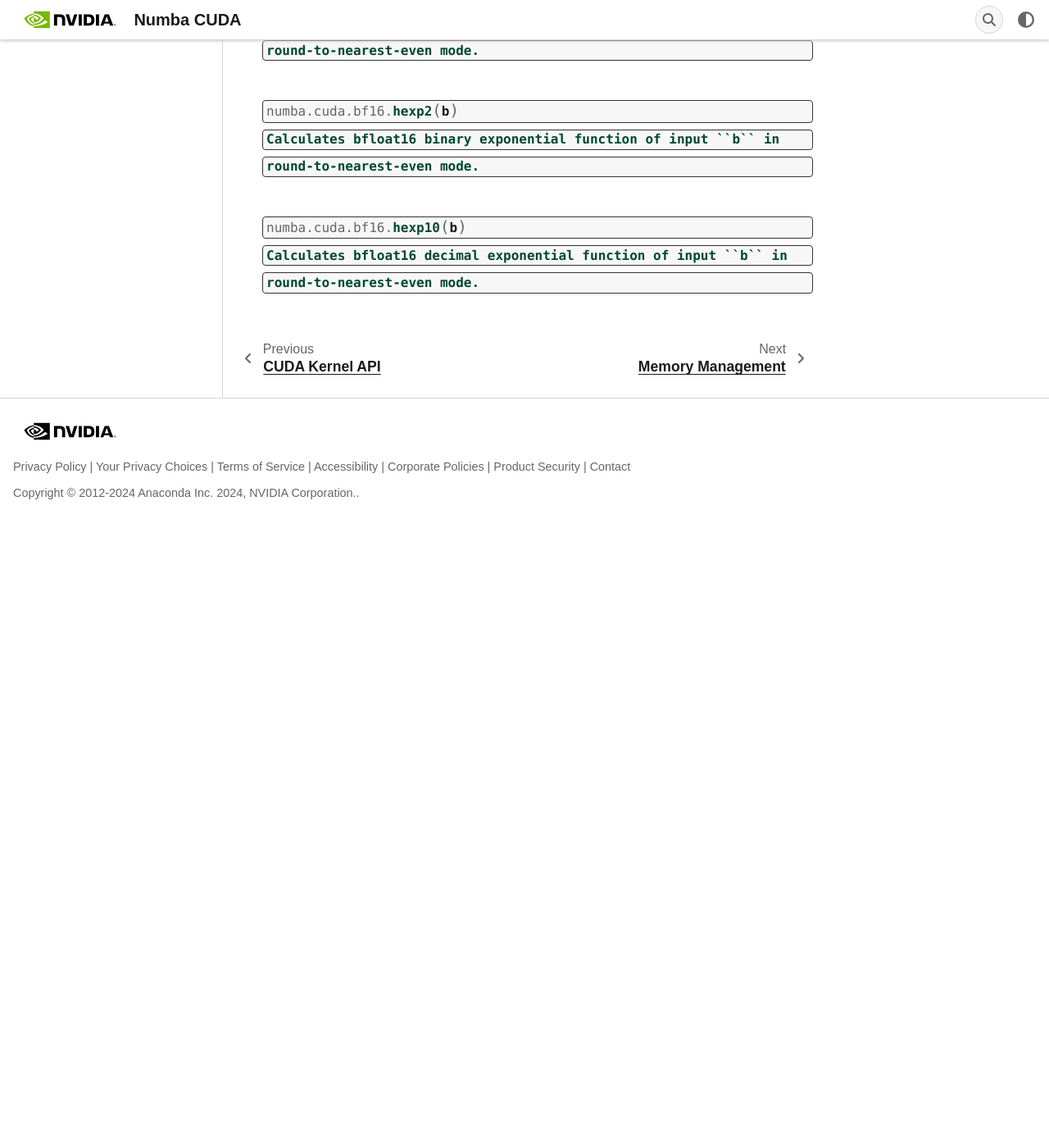
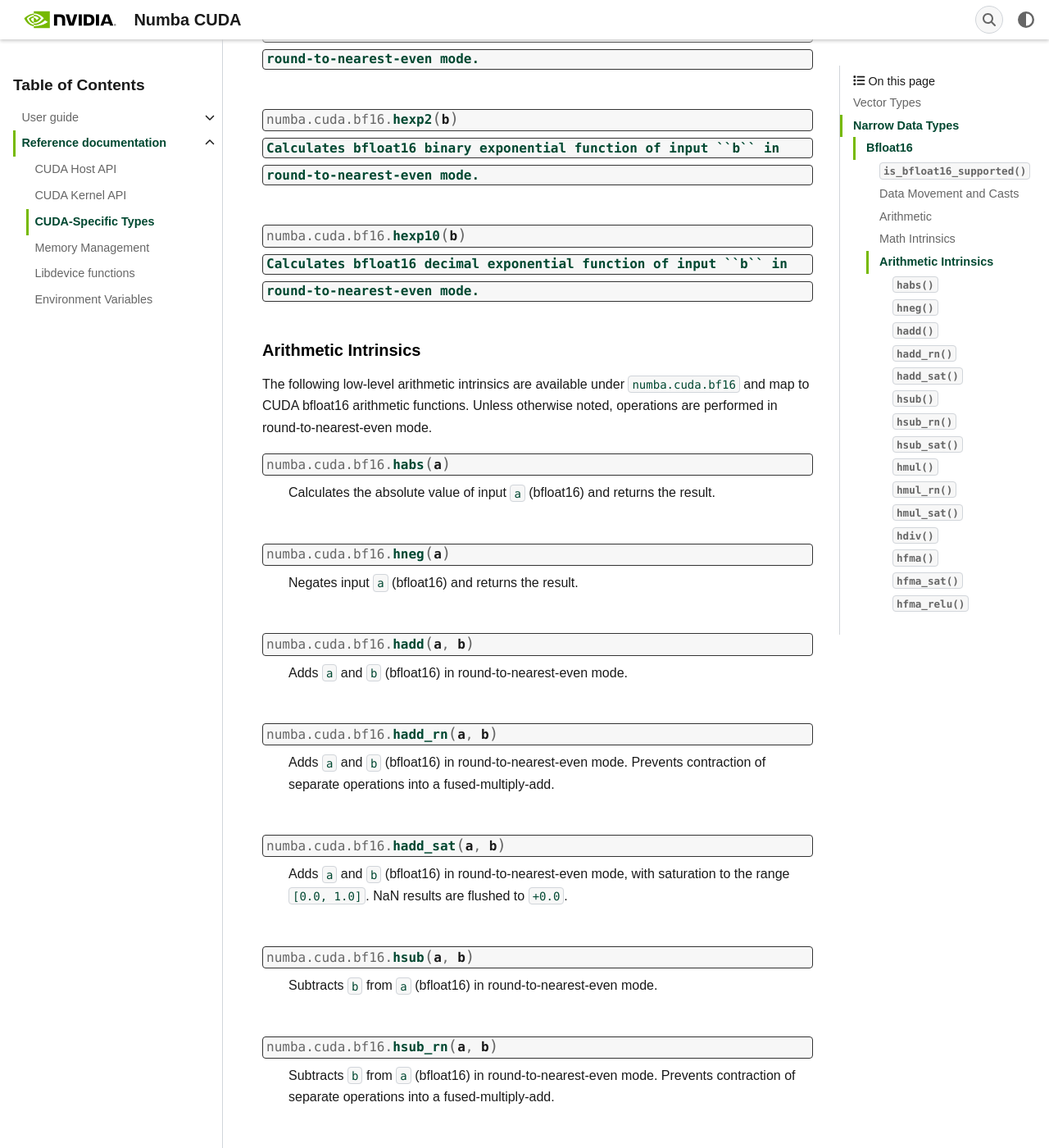
Before and after one commit to NVIDIA/numba-cuda, a Sphinx documentation site: the page built from docs/source/reference/types.rst, in a window 1280 px wide and 1400 px high, scrolled down 5073 px. Shown: the whole window at 82% size. Built offline with Sphinx 7.4.7, drawn with Linux system fonts in a browser that asks for light colours; some web fonts are replaced; before the commit the page ends 5703 px from its top, so only the background shows below that; some of the changed text lies outside the part shown.

Commit message:
Add documentation for arithmetic operations

```diff
--- a/docs/source/reference/types.rst
+++ b/docs/source/reference/types.rst
@@ -100,7 +101,7 @@
 Arithmetic
 **********
 
-Supported arithmetic operations on ``bfloat`16`` operands are:
+Supported arithmetic operations on ``bfloat16`` operands are:
 
 - Arithmetic (``+``, ``-``, ``*``, ``/``)
 - Arithmetic assignment operators (``+=``, ``-=``, ``*=``, ``/=``)
@@ -187,3 +188,80 @@
 .. function:: numba.cuda.bf16.hexp10(b)
     Calculates bfloat16 decimal exponential function of input ``b`` in
     round-to-nearest-even mode.
+
+
+Arithmetic Intrinsics
+*********************
+
+The following low-level arithmetic intrinsics are available under
+``numba.cuda.bf16`` and map to CUDA bfloat16 arithmetic functions. Unless
+otherwise noted, operations are performed in round-to-nearest-even mode.
+
+.. function:: numba.cuda.bf16.habs(a)
+
+    Calculates the absolute value of input ``a`` (bfloat16) and returns the result.
+
+.. function:: numba.cuda.bf16.hneg(a)
+
+    Negates input ``a`` (bfloat16) and returns the result.
+
+.. function:: numba.cuda.bf16.hadd(a, b)
+
+    Adds ``a`` and ``b`` (bfloat16) in round-to-nearest-even mode.
+
+.. function:: numba.cuda.bf16.hadd_rn(a, b)
+
+    Adds ``a`` and ``b`` (bfloat16) in round-to-nearest-even mode. Prevents
+    contraction of separate operations into a fused-multiply-add.
+
+.. function:: numba.cuda.bf16.hadd_sat(a, b)
+
+    Adds ``a`` and ``b`` (bfloat16) in round-to-nearest-even mode, with
+    saturation to the range ``[0.0, 1.0]``. NaN results are flushed to ``+0.0``.
+
+.. function:: numba.cuda.bf16.hsub(a, b)
+
+    Subtracts ``b`` from ``a`` (bfloat16) in round-to-nearest-even mode.
+
+.. function:: numba.cuda.bf16.hsub_rn(a, b)
+
+    Subtracts ``b`` from ``a`` (bfloat16) in round-to-nearest-even mode.
+    Prevents contraction of separate operations into a fused-multiply-add.
+
+.. function:: numba.cuda.bf16.hsub_sat(a, b)
+
+    Subtracts ``b`` from ``a`` (bfloat16) in round-to-nearest-even mode, with
+    saturation to the range ``[0.0, 1.0]``. NaN results are flushed to ``+0.0``.
+
+.. function:: numba.cuda.bf16.hmul(a, b)
+
+    Multiplies ``a`` and ``b`` (bfloat16) in round-to-nearest-even mode.
+
+.. function:: numba.cuda.bf16.hmul_rn(a, b)
+
+    Multiplies ``a`` and ``b`` (bfloat16) in round-to-nearest-even mode.
+    Prevents contraction of separate operations into a fused-multiply-add.
+
+.. function:: numba.cuda.bf16.hmul_sat(a, b)
+
+    Multiplies ``a`` and ``b`` (bfloat16) in round-to-nearest-even mode, with
+    saturation to the range ``[0.0, 1.0]``. NaN results are flushed to ``+0.0``.
+
+.. function:: numba.cuda.bf16.hdiv(a, b)
+
+    Divides ``a`` by ``b`` (bfloat16) in round-to-nearest-even mode.
+
+.. function:: numba.cuda.bf16.hfma(a, b, c)
+
+    Computes a fused multiply-add of ``a`` and ``b`` plus ``c`` (bfloat16) in
+    round-to-nearest-even mode; i.e. returns ``a * b + c``.
+
+.. function:: numba.cuda.bf16.hfma_sat(a, b, c)
+
+    Fused multiply-add in round-to-nearest-even mode with saturation to the
+    range ``[0.0, 1.0]``. NaN results are flushed to ``+0.0``.
+
+.. function:: numba.cuda.bf16.hfma_relu(a, b, c)
+
+    Fused multiply-add in round-to-nearest-even mode with ReLU saturation;
+    i.e. returns ``max(0, a * b + c)``.
```
Also changed, not shown: other parts of docs/source/reference/types.rst (+4 -3 lines).
